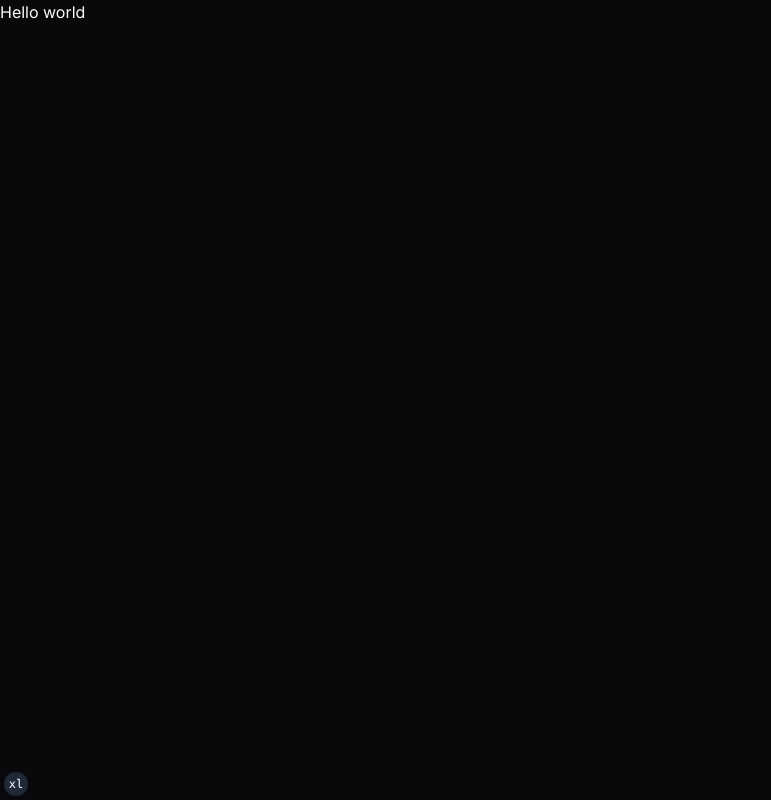
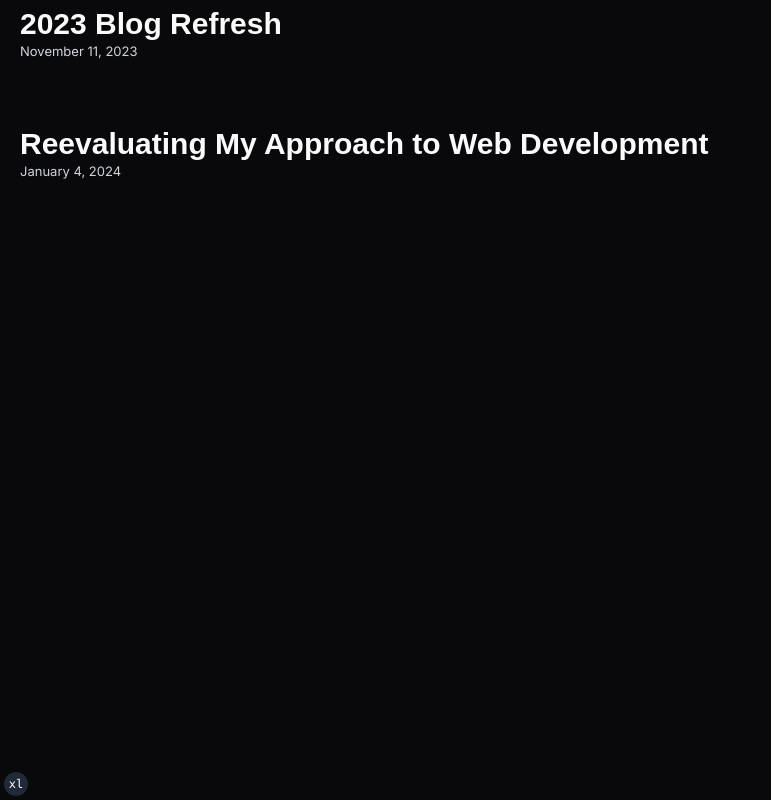
Before and after one commit to Lunarhike/blog-starter, a Next.js app: page / in a window 1280 px wide. Shown: the whole page, without its empty margins (0-771 px from the left). Built offline with nearby package versions, Linux system fonts and the light colour scheme; a web font is replaced by a local one.

Commit message:
changed home page

```diff
--- a/app/page.tsx
+++ b/app/page.tsx
@@ -1,72 +1,47 @@
-// import { readdir, readFile } from "fs/promises";
-// import matter from "gray-matter";
-// import Link from "next/link";
-// import path from "path";
+import { readdir, readFile } from "fs/promises";
+import matter from "gray-matter";
+import Link from "next/link";
+import path from "path";
 
-// export const metadata = {
-//   title: "Blog Starter - Santiego",
-//   description: "Next.js 14 MDX Blog Starter presented by Santiego",
-// };
+export const metadata = {
+  title: "Blog Starter - Santiego",
+  description: "Next.js 14 MDX Blog Starter presented by Santiego",
+};
 
-// export async function getPosts() {
-//   const entries = await readdir("./content/", { withFileTypes: true });
-//   const dirs = entries.map((entry) => path.basename(entry.name, ".mdx"));
-//   const fileContents = await Promise.all(
-//     dirs.map((dir) => readFile("./content/" + dir + ".mdx", "utf8"))
-//   );
-//   const posts = dirs.map((slug, i) => {
-//     const fileContent = fileContents[i];
-//     const { data } = matter(fileContent);
-//     return { slug, ...data };
-//   });
-//   return posts;
-// }
+export default async function Home() {
+  const entries = await readdir("./content/", { withFileTypes: true });
+  const dirs = entries.map((entry) => path.basename(entry.name, ".mdx"));
+  const fileContents = await Promise.all(
+    dirs.map((dir) => readFile("./content/" + dir + ".mdx", "utf8"))
+  );
+  const posts = dirs.map((slug, i) => {
+    const fileContent = fileContents[i];
+    const { data } = matter(fileContent);
+    return { data, slug };
+  });
 
-// export default async function Home() {
-//   const posts = await getPosts();
-//   return (
-//     <div className="container relative -top-[10px] flex flex-col gap-8">
-//       {posts.map((post) => (
-//         <Link
-//           key={post.slug}
-//           className="block py-4 hover:scale-[1.005]"
-//           href={"/blog/" + post.slug + "/"}
-//         >
-//           <article>
-//             <PostTitle post={post} />
-//             <PostMeta post={post} />
-//             <PostSubtitle post={post} />
-//           </article>
-//         </Link>
-//       ))}
-//     </div>
-//   );
-// }
-
-// function PostTitle({ post }) {
-//   return (
-//     <h2 className={["text-3xl font-black font-heading"].join(" ")}>
-//       {post.title}
-//     </h2>
-//   );
-// }
-
-// function PostMeta({ post }) {
-//   return (
-//     <p className="text-[13px] text-gray-700 dark:text-gray-300">
-//       {new Date(post.publishedAt).toLocaleDateString("en", {
-//         day: "numeric",
-//         month: "long",
-//         year: "numeric",
-//       })}
-//     </p>
-//   );
-// }
-
-// function PostSubtitle({ post }) {
-//   return <p className="mt-1">{post.spoiler}</p>;
-// }
-
-export default function HomePage() {
-  return <div>Hello world</div>;
+  return (
+    <div className="container relative -top-[10px] flex flex-col gap-8">
+      {posts.map((post) => (
+        <Link
+          key={post.slug}
+          className="block py-4 hover:scale-[1.005]"
+          href={"/blog/" + post.slug + "/"}
+        >
+          <article>
+            <h2 className={["text-3xl font-black font-heading"].join(" ")}>
+              {post.data.title}
+            </h2>
+            <p className="text-[13px] text-gray-700 dark:text-gray-300">
+              {new Date(post.data.publishedAt).toLocaleDateString("en", {
+                day: "numeric",
+                month: "long",
+                year: "numeric",
+              })}
+            </p>
+          </article>
+        </Link>
+      ))}
+    </div>
+  );
 }
```
